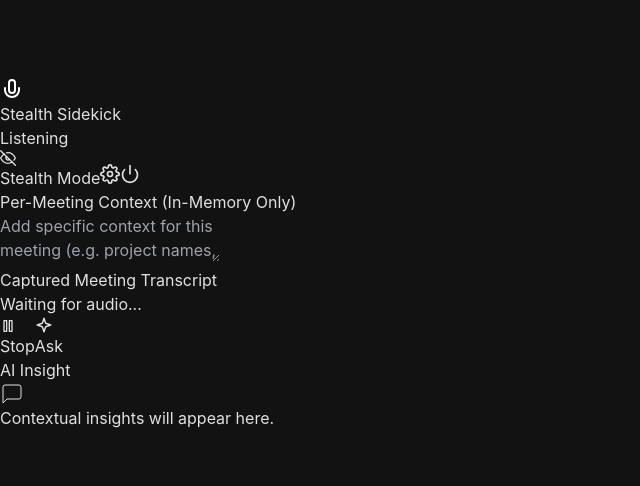
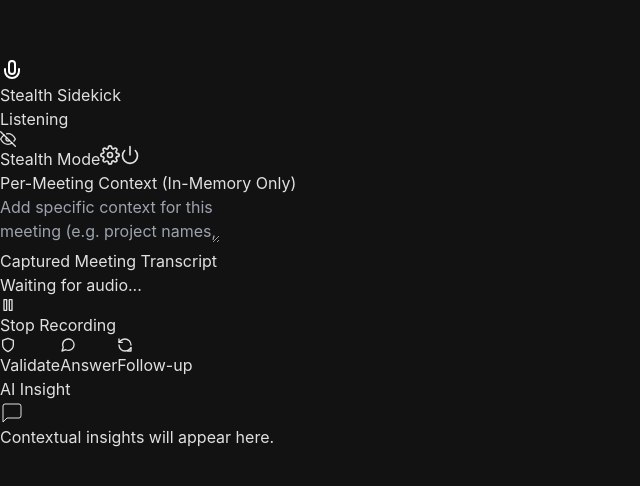
Before and after one commit to jaceknikodem/meet-qa, a React (Vite) app: page / in a window 1280 px wide. Shown: the part 146-632 px from the top of the page, without its empty margins (0-640 px from the left). Built offline with nearby package versions, Linux system fonts and the light colour scheme; the HTML template or start-up script is replaced by a standard one.

Commit message:
feat: Introduce multiple AI modes with dedicated prompts, keyboard shortcuts, and UI controls, and add a macOS window reopen handler.

```diff
--- a/src/App.tsx
+++ b/src/App.tsx
@@ -25,6 +25,14 @@ const RESPONSE_SCHEMA = {
   required: ["cleaned_question", "answer", "confidence"]
 };
 
+type AIMode = "validate" | "answer" | "followup";
+
+const PROMPTS: Record<AIMode, string> = {
+  validate: "Your task: Identify the most recent significant claim in the transcript and validate it for accuracy and logical consistency. If it is a fact, check it. If it is an opinion, note that.",
+  answer: "Your task: Identify the most recent question in the transcript and answer it directly and concisely.",
+  followup: "Your task: Generate a single, insightful follow-up question based on the transcript context."
+};
+
 // Polling interval for Normal Mode live transcript
 const LIVE_TRANSCRIPT_INTERVAL_MS = 1000;
 
@@ -37,11 +45,19 @@ function App() {
   const [isLoading, setIsLoading] = useState(false);
   const [error, setError] = useState("");
   const [config, setConfig] = useState<AppConfig | null>(null);
+
   const [isRecording, setIsRecording] = useState(true);
+  const [lastMode, setLastMode] = useState<AIMode>("answer");
+  const [defaultMode, setDefaultMode] = useState<AIMode>(() => {
+    return (localStorage.getItem("default_mode") as AIMode) || "answer";
+  });
 
   // Use refs to access latest state in callbacks/effects without causing re-renders loops
   const configRef = useRef(config);
   configRef.current = config;
+
+  const defaultModeRef = useRef(defaultMode);
+  defaultModeRef.current = defaultMode;
 
   const isRecordingRef = useRef(isRecording);
   isRecordingRef.current = isRecording;
@@ -50,6 +66,11 @@ function App() {
   useEffect(() => {
     invoke<AppConfig>("get_config").then(setConfig).catch(console.error);
   }, []);
+
+  const handleDefaultModeChange = (mode: AIMode) => {
+    setDefaultMode(mode);
+    localStorage.setItem("default_mode", mode);
+  };
 
   const handleClose = async () => {
     if (viewMode === 'settings') {
@@ -69,8 +90,9 @@ function App() {
     setIsRecording(newState);
   }, [isRecording]);
 
-  const runGeminiFlow = async () => {
+  const runGeminiFlow = async (mode: AIMode = "answer") => {
     if (isLoading) return; // Prevent double trigger
+    setLastMode(mode);
 
     const startTime = performance.now();
     setIsLoading(true);
@@ -111,9 +133,12 @@ function App() {
       setResponse(null);
       const geminiUrl = `https://generativelanguage.googleapis.com/v1beta/models/${activeConfig.model}:streamGenerateContent?alt=sse&key=${activeConfig.api_key}`;
 
+      const promptInstruction = PROMPTS[mode];
+      const basePrompt = activeConfig.prompt || "";
+
       const prompt = meetingContext.trim()
-        ? `${activeConfig.prompt}\n\nMeeting Context:\n${meetingContext}\n\nTranscript:\n${text}`
-        : `${activeConfig.prompt}\n\nTranscript:\n${text}`;
+        ? `${basePrompt}\n\n${promptInstruction}\n\nMeeting Context:\n${meetingContext}\n\nTranscript:\n${text}`
+        : `${basePrompt}\n\n${promptInstruction}\n\nTranscript:\n${text}`;
 
       const geminiResponse = await fetch(geminiUrl, {
         method: "POST",
@@ -194,7 +219,7 @@ function App() {
       // If we found a question, user likely wants to see the Stealth view if hidden,
       // OR just run the flow if already visible.
       // Backend handles showing the window.
-      await runGeminiFlow();
+      await runGeminiFlow(defaultModeRef.current);
     });
 
     return () => {
@@ -208,6 +233,8 @@ function App() {
     return (
       <SettingsView
         config={config}
+        defaultMode={defaultMode}
+        onDefaultModeChange={handleDefaultModeChange}
         onSave={(newConfig) => {
           setConfig(newConfig);
         }}
@@ -227,7 +254,8 @@ function App() {
         isLoading={isLoading}
         isRecording={isRecording}
         onToggleRecording={handleToggleRecording}
-        onTriggerAI={runGeminiFlow}
+        onTriggerAI={(mode) => runGeminiFlow(mode)}
+        lastMode={lastMode}
         onOpenSettings={() => setViewMode("settings")}
         onSwitchToStealth={() => setViewMode("stealth")}
       />
@@ -244,6 +272,8 @@ function App() {
       isRecording={isRecording}
       error={error}
       onClose={handleClose}
+      onTriggerAI={(mode) => runGeminiFlow(mode)}
+      lastMode={lastMode}
       onOpenSettings={() => setViewMode("settings")}
       onSwitchToNormal={() => setViewMode("normal")}
     />
--- a/src/components/NormalView.tsx
+++ b/src/components/NormalView.tsx
@@ -11,7 +11,8 @@ interface NormalViewProps {
     isLoading: boolean;
     isRecording: boolean;
     onToggleRecording: () => void;
-    onTriggerAI: () => void;
+    onTriggerAI: (mode: "validate" | "answer" | "followup") => void;
+    lastMode: "validate" | "answer" | "followup";
     onOpenSettings: () => void;
     onSwitchToStealth: () => void;
 }
@@ -26,6 +27,7 @@ export function NormalView({
     isRecording,
     onToggleRecording,
     onTriggerAI,
+    lastMode,
     onOpenSettings,
     onSwitchToStealth,
 }: NormalViewProps) {
@@ -116,10 +118,10 @@ export function NormalView({
                         </p>
                     </div>
 
-                    <div className="flex gap-3">
+                    <div className="flex flex-col gap-3">
                         <button
                             onClick={onToggleRecording}
-                            className={`flex-1 py-2.5 px-4 rounded-lg font-semibold text-sm flex items-center justify-center gap-2 transition-all ${isRecording
+                            className={`w-full py-2.5 px-4 rounded-lg font-semibold text-sm flex items-center justify-center gap-2 transition-all ${isRecording
                                 ? "bg-red-500/10 text-red-400 hover:bg-red-500/20 border border-red-500/10"
                                 : "bg-green-600 text-white hover:bg-green-500 shadow-lg shadow-green-500/10"
                                 }`}
@@ -127,29 +129,45 @@ export function NormalView({
                             {isRecording ? (
                                 <>
                                     <svg xmlns="http://www.w3.org/2000/svg" width="16" height="16" viewBox="0 0 24 24" fill="none" stroke="currentColor" strokeWidth="2" strokeLinecap="round" strokeLinejoin="round"><rect x="6" y="4" width="4" height="16"></rect><rect x="14" y="4" width="4" height="16"></rect></svg>
-                                    Stop
+                                    Stop Recording
                                 </>
                             ) : (
                                 <>
                                     <svg xmlns="http://www.w3.org/2000/svg" width="16" height="16" viewBox="0 0 24 24" fill="none" stroke="currentColor" strokeWidth="2" strokeLinecap="round" strokeLinejoin="round"><polygon points="5 3 19 12 5 21 5 3"></polygon></svg>
-                                    Start
+                                    Start Recording
                                 </>
                             )}
                         </button>
 
-                        <button
-                            onClick={onTriggerAI}
-                            disabled={isLoading || !isRecording}
-                            className="flex-1 py-2.5 px-4 rounded-lg bg-blue-600 hover:bg-blue-500 text-white font-semibold text-sm flex items-center justify-center gap-2 transition-all shadow-lg shadow-blue-500/10 disabled:opacity-50 disabled:cursor-not-allowed group relative overflow-hidden"
-                        >
-                            <div className="absolute inset-0 bg-gradient-to-r from-blue-400/0 via-white/20 to-blue-400/0 translate-x-[-100%] group-hover:translate-x-[100%] transition-transform duration-700"></div>
-                            {isLoading ? (
-                                <div className="w-4 h-4 border-2 border-white/30 border-t-white rounded-full animate-spin"></div>
-                            ) : (
-                                <svg xmlns="http://www.w3.org/2000/svg" width="18" height="18" viewBox="0 0 24 24" fill="none" stroke="currentColor" strokeWidth="2" strokeLinecap="round" strokeLinejoin="round"><path d="m12 3-1.912 5.813a2 2 0 0 1-1.275 1.275L3 12l5.813 1.912a2 2 0 0 1 1.275 1.275L12 21l1.912-5.813a2 2 0 0 1 1.275-1.275L21 12l-5.813-1.912a2 2 0 0 1-1.275-1.275L12 3Z"></path></svg>
-                            )}
-                            {isLoading ? "Analyzing..." : "Ask"}
-                        </button>
+                        <div className="grid grid-cols-3 gap-2">
+                            <button
+                                onClick={() => onTriggerAI("validate")}
+                                disabled={isLoading || !isRecording}
+                                className="py-2 px-2 rounded-lg bg-indigo-600 hover:bg-indigo-500 text-white font-semibold text-xs flex flex-col items-center justify-center gap-1 transition-all shadow-lg shadow-indigo-500/10 disabled:opacity-50 disabled:cursor-not-allowed h-16"
+                                title="Validate the most recent claim"
+                            >
+                                <svg xmlns="http://www.w3.org/2000/svg" width="16" height="16" viewBox="0 0 24 24" fill="none" stroke="currentColor" strokeWidth="2" strokeLinecap="round" strokeLinejoin="round"><path d="M12 22s8-4 8-10V5l-8-3-8 3v7c0 6 8 10 8 10z"></path></svg>
+                                Validate
+                            </button>
+                            <button
+                                onClick={() => onTriggerAI("answer")}
+                                disabled={isLoading || !isRecording}
+                                className="py-2 px-2 rounded-lg bg-blue-600 hover:bg-blue-500 text-white font-semibold text-xs flex flex-col items-center justify-center gap-1 transition-all shadow-lg shadow-blue-500/10 disabled:opacity-50 disabled:cursor-not-allowed h-16"
+                                title="Answer the most recent question"
+                            >
+                                <svg xmlns="http://www.w3.org/2000/svg" width="16" height="16" viewBox="0 0 24 24" fill="none" stroke="currentColor" strokeWidth="2" strokeLinecap="round" strokeLinejoin="round"><path d="M21 11.5a8.38 8.38 0 0 1-.9 3.8 8.5 8.5 0 0 1-7.6 4.7 8.38 8.38 0 0 1-3.8-.9L3 21l1.9-5.7a8.38 8.38 0 0 1-.9-3.8 8.5 8.5 0 0 1 4.7-7.6 8.38 8.38 0 0 1 3.8-.9h.5a8.48 8.48 0 0 1 8 8v.5z"></path></svg>
+                                Answer
+                            </button>
+                            <button
+                                onClick={() => onTriggerAI("followup")}
+                                disabled={isLoading || !isRecording}
+                                className="py-2 px-2 rounded-lg bg-purple-600 hover:bg-purple-500 text-white font-semibold text-xs flex flex-col items-center justify-center gap-1 transition-all shadow-lg shadow-purple-500/10 disabled:opacity-50 disabled:cursor-not-allowed h-16"
+                                title="Generate a follow-up question"
+                            >
+                                <svg xmlns="http://www.w3.org/2000/svg" width="16" height="16" viewBox="0 0 24 24" fill="none" stroke="currentColor" strokeWidth="2" strokeLinecap="round" strokeLinejoin="round"><path d="M21 12a9 9 0 0 0-9-9 9.75 9.75 0 0 0-6.74 2.74L3 8"></path><path d="M3 3v5h5"></path><path d="M3 12a9 9 0 0 0 9 9 9.75 9.75 0 0 0 6.74-2.74L21 16"></path><path d="M16 21h5v-5"></path></svg>
+                                Follow-up
+                            </button>
+                        </div>
                     </div>
                 </div>
 
@@ -177,12 +195,16 @@ export function NormalView({
                         {response && (
                             <div className="space-y-4 animate-in fade-in slide-in-from-bottom-2 duration-500">
                                 <div>
-                                    <div className="text-[10px] text-blue-400 font-bold mb-1 uppercase tracking-wider">Identified Question</div>
+                                    <div className="text-[10px] text-blue-400 font-bold mb-1 uppercase tracking-wider">
+                                        {lastMode === "validate" ? "Claim Verified" : lastMode === "followup" ? "Context" : "Identified Question"}
+                                    </div>
                                     <p className="text-gray-300 italic">"{response.cleaned_question}"</p>
                                 </div>
                                 <div className="w-full h-px bg-white/10"></div>
                                 <div>
-                                    <div className="text-[10px] text-green-400 font-bold mb-1 uppercase tracking-wider">Answer</div>
+                                    <div className="text-[10px] text-green-400 font-bold mb-1 uppercase tracking-wider">
+                                        {lastMode === "validate" ? "Analysis" : lastMode === "followup" ? "Suggested Question" : "Answer"}
+                                    </div>
                                     <p className="text-white text-lg leading-relaxed">{response.answer}</p>
                                 </div>
                             </div>
--- a/src/components/SettingsView.tsx
+++ b/src/components/SettingsView.tsx
@@ -16,6 +16,8 @@ export interface AppConfig {
 
 interface SettingsViewProps {
   config: AppConfig;
+  defaultMode: "validate" | "answer" | "followup";
+  onDefaultModeChange: (mode: "validate" | "answer" | "followup") => void;
   onSave: (newConfig: AppConfig) => void;
   onClose: () => void;
 }
@@ -38,7 +40,7 @@ function useDebounce<T>(value: T, delay: number): T {
   return debouncedValue;
 }
 
-export function SettingsView({ config, onSave, onClose }: SettingsViewProps) {
+export function SettingsView({ config, defaultMode, onDefaultModeChange, onSave, onClose }: SettingsViewProps) {
   const [formData, setFormData] = useState<AppConfig>(config);
   const debouncedFormData = useDebounce(formData, 1000);
 
@@ -310,6 +312,8 @@ export function SettingsView({ config, onSave, onClose }: SettingsViewProps) {
               <label className="block text-xs font-semibold uppercase tracking-wider text-gray-500">
                 Global Hotkey
               </label>
+              <div className="grid grid-cols-3 gap-4">
+                <div className="col-span-2">
                   <input
                     type="text"
                     value={formData.global_hotkey || "Command+Shift+K"}
@@ -318,10 +322,24 @@ export function SettingsView({ config, onSave, onClose }: SettingsViewProps) {
                       }`}
                   />
                   {hotkeyValidation === 'invalid' ? (
-                <p className="text-[10px] text-red-500">Invalid hotkey format (e.g. Command+Shift+K) - Not Saved</p>
+                    <p className="text-[10px] text-red-500 mt-1">Invalid hotkey format</p>
                   ) : (
-                <p className="text-[10px] text-gray-600">Requires restart to apply.</p>
+                    <p className="text-[10px] text-gray-600 mt-1">Requires restart to apply.</p>
                   )}
+                </div>
+                <div>
+                  <select
+                    value={defaultMode}
+                    onChange={(e) => onDefaultModeChange(e.target.value as any)}
+                    className="w-full bg-black/40 border border-white/10 rounded px-2 py-2 focus:outline-none focus:border-blue-500 transition-colors text-white text-sm"
+                  >
+                    <option value="answer">Answer</option>
+                    <option value="validate">Validate</option>
+                    <option value="followup">Follow-up</option>
+                  </select>
+                  <p className="text-[10px] text-gray-600 mt-1">Action on trigger</p>
+                </div>
+              </div>
             </div>
 
             {/* Whisper Path */}
--- a/src/components/StealthView.tsx
+++ b/src/components/StealthView.tsx
@@ -1,3 +1,4 @@
+import { useEffect } from "react";
 import { StructuredResponse } from "../utils/gemini";
 import { AppConfig } from "./SettingsView";
 import { invoke } from "@tauri-apps/api/core";
@@ -11,9 +12,13 @@ interface StealthViewProps {
     isRecording: boolean;
     error: string;
     onClose: () => void;
+
     onOpenSettings: () => void;
     onSwitchToNormal: () => void;
+    onTriggerAI: (mode: "validate" | "answer" | "followup") => void;
+    lastMode: "validate" | "answer" | "followup";
 }
+
 
 
 export function StealthView({
@@ -27,7 +32,38 @@ export function StealthView({
     onClose,
     onOpenSettings,
     onSwitchToNormal,
+    onTriggerAI,
+    lastMode,
 }: StealthViewProps) {
+    // Keyboard Shortcuts
+    useEffect(() => {
+        const handleKeyDown = (e: KeyboardEvent) => {
+            // Ignore if typing in an input (though there are no inputs in this view yet, good practice)
+            if (e.target instanceof HTMLInputElement || e.target instanceof HTMLTextAreaElement) return;
+
+            switch (e.key.toLowerCase()) {
+                case "escape":
+                    onClose();
+                    break;
+                case "1":
+                case "v":
+                    onTriggerAI("validate");
+                    break;
+                case "2":
+                case "a":
+                    onTriggerAI("answer");
+                    break;
+                case "3":
+                case "f":
+                    onTriggerAI("followup");
+                    break;
+            }
+        };
+
+        window.addEventListener("keydown", handleKeyDown);
+        return () => window.removeEventListener("keydown", handleKeyDown);
+    }, [onTriggerAI, onClose]);
+
     return (
         <div
             data-tauri-drag-region
@@ -156,6 +192,33 @@ export function StealthView({
                         {error}
                     </div>
                 )}
+
+                {/* Quick Actions Footer */}
+                <div className="flex gap-2 justify-center mt-4 pt-4 border-t border-white/5">
+                    {[
+                        { id: "validate", label: "Validate", key: "V", icon: <path d="M12 22s8-4 8-10V5l-8-3-8 3v7c0 6 8 10 8 10z"></path> },
+                        { id: "answer", label: "Answer", key: "A", icon: <path d="M21 11.5a8.38 8.38 0 0 1-.9 3.8 8.5 8.5 0 0 1-7.6 4.7 8.38 8.38 0 0 1-3.8-.9L3 21l1.9-5.7a8.38 8.38 0 0 1-.9-3.8 8.5 8.5 0 0 1 4.7-7.6 8.38 8.38 0 0 1 3.8-.9h.5a8.48 8.48 0 0 1 8 8v.5z"></path> },
+                        { id: "followup", label: "Follow-up", key: "F", icon: <path d="M21 12a9 9 0 0 0-9-9 9.75 9.75 0 0 0-6.74 2.74L3 8"></path> },
+                    ].map((mode) => (
+                        <button
+                            key={mode.id}
+                            onClick={() => onTriggerAI(mode.id as any)}
+                            disabled={isLoading || !isRecording}
+                            className={`flex items-center gap-1.5 px-3 py-1.5 rounded-md text-[10px] uppercase tracking-wider transition-all border group ${lastMode === mode.id
+                                ? "bg-white/10 text-white border-white/20 shadow-[0_0_10px_rgba(255,255,255,0.1)] font-bold"
+                                : "bg-transparent text-white/30 border-transparent hover:bg-white/5 hover:text-white/60 font-medium"
+                                } disabled:opacity-30 disabled:cursor-not-allowed`}
+                        >
+                            <svg xmlns="http://www.w3.org/2000/svg" width="12" height="12" viewBox="0 0 24 24" fill="none" stroke="currentColor" strokeWidth="2" strokeLinecap="round" strokeLinejoin="round">
+                                {mode.icon}
+                            </svg>
+                            {mode.label}
+                            <span className="ml-1 opacity-30 text-[8px] font-mono border border-white/20 px-1 rounded-sm group-hover:opacity-100 transition-opacity hidden sm:inline-block">
+                                {mode.key}
+                            </span>
+                        </button>
+                    ))}
+                </div>
             </div>
         </div>
     );
```
Also changed, not shown: 1 other file (tests, documents, lock files or other folders). Lines whose indentation alone changed are shown as unchanged.
